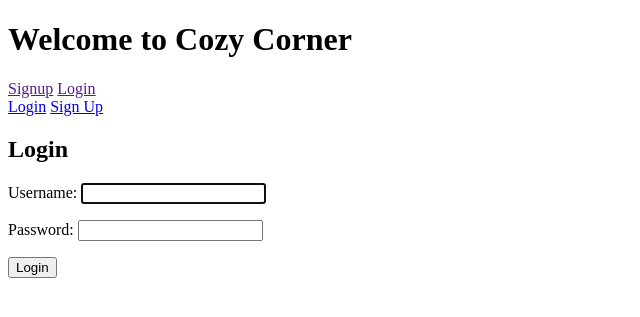
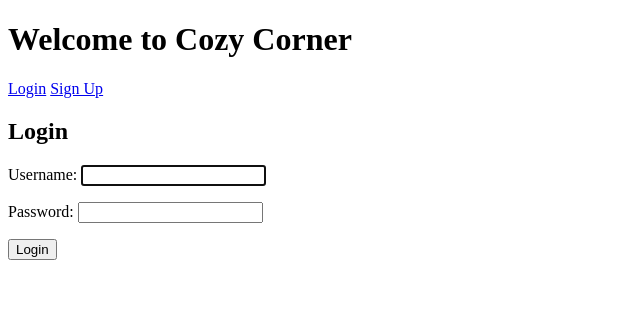
Before and after one commit to jsc397/CozyCorner, a Django app: page /accounts/login/ in a window 1280 px wide. Shown: the top 317 px of the page, without its empty margins (0-640 px from the left). Run offline with Django 3.2, Linux system fonts and the light colour scheme.

Commit message:
fixed up homepage

```diff
--- a/cozycorner/templates/base.html
+++ b/cozycorner/templates/base.html
@@ -12,13 +12,10 @@
 <body>
     <h1>Welcome to Cozy Corner</h1>
     <nav>
-        <!-- link to Signup -->
-        <a href="">Signup</a>
-        <!-- link to Login -->
-        <a href="">Login</a>
         <div class="user-info">
             {% if user.is_authenticated %}
             Welcome, {{ user.username }}
+            <a href="{% url 'logout' %}">logout</a>
             {% else %}
             <a href="{% url 'login' %}">Login</a>
             <a href="{% url 'signup' %}">Sign Up</a>
```
